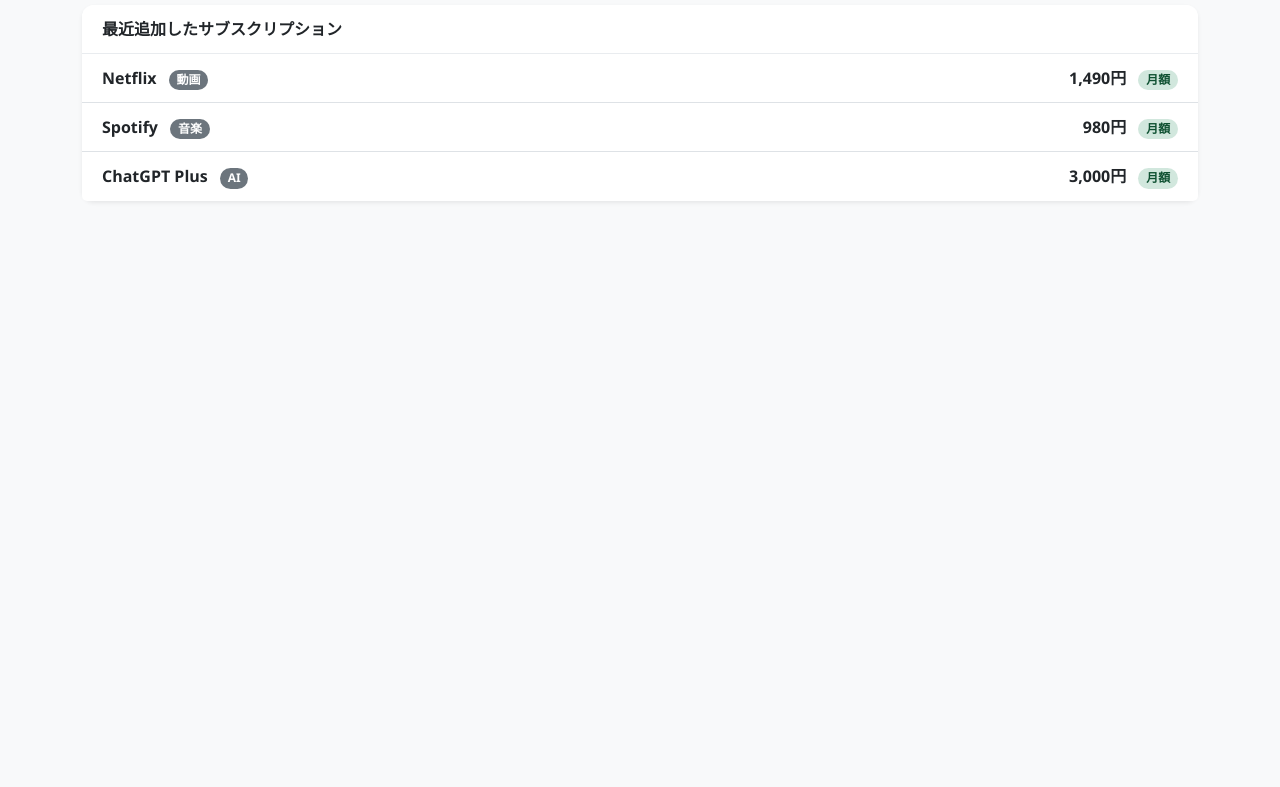
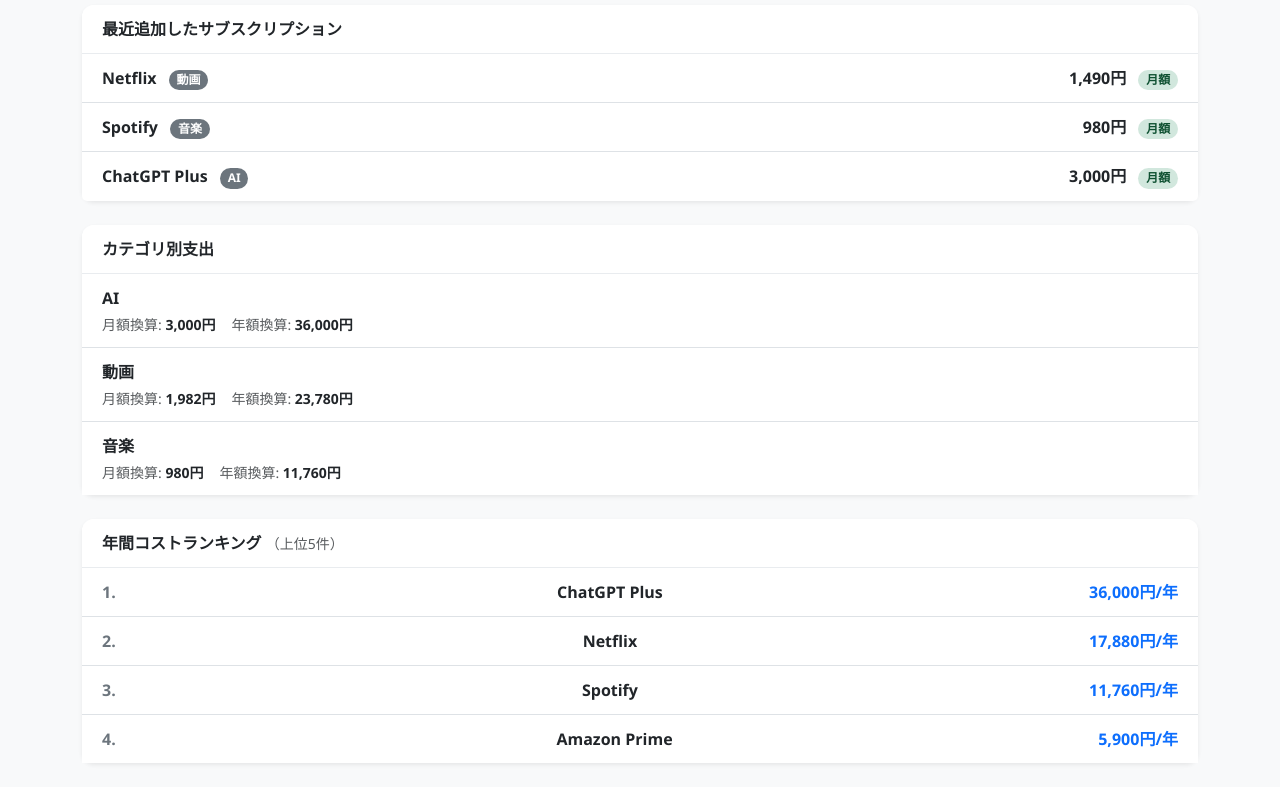
Before and after one commit to Komoleve/subs-tracker, a Flask app: page / in a window 1280 px wide. Shown: the part 424-1211 px from the top of the page. Before the commit the page ends 626 px from the top, so only its background shows below. Run offline with Flask 3, Linux system fonts and the light colour scheme; data comes from the database, SQL or seed files in the repository.

Commit message:
add:カテゴリフィルタ、ソート機能、カテゴリ別支出集計、年間コストランキングの追加

```diff
--- a/static/app.js
+++ b/static/app.js
@@ -9,6 +9,8 @@
 let allSubs = [];
 let deleteModal = null;
 let pendingDeleteId = null;
+let activeFilter = '';   // '' = すべて
+let activeSort   = 'created_desc';
 
 // ── Boot ─────────────────────────────────────────────────────────────────────
 document.addEventListener('DOMContentLoaded', () => {
@@ -20,6 +22,26 @@
 
   // List view
   document.getElementById('btnAdd').addEventListener('click', openAddForm);
+
+  // Filter buttons
+  document.getElementById('filterBtns').addEventListener('click', e => {
+    const btn = e.target.closest('.filter-btn');
+    if (!btn) return;
+    document.querySelectorAll('.filter-btn').forEach(b => {
+      b.classList.remove('active', 'btn-primary');
+      b.classList.add('btn-outline-secondary');
+    });
+    btn.classList.add('active', 'btn-primary');
+    btn.classList.remove('btn-outline-secondary');
+    activeFilter = btn.dataset.cat;
+    renderList();
+  });
+
+  // Sort select
+  document.getElementById('sortSelect').addEventListener('change', e => {
+    activeSort = e.target.value;
+    renderList();
+  });
 
   // Form
   document.getElementById('subForm').addEventListener('submit', handleFormSubmit);
@@ -61,6 +83,15 @@
   }
 }
 
+// ── Helpers ───────────────────────────────────────────────────────────────────
+function monthlyAmount(s) {
+  return s.billing_cycle === 'MONTHLY' ? s.price : Math.round(s.price / 12);
+}
+
+function yearlyAmount(s) {
+  return s.billing_cycle === 'MONTHLY' ? s.price * 12 : s.price;
+}
+
 // ── Dashboard ─────────────────────────────────────────────────────────────────
 function renderDashboard() {
   // Count
@@ -69,13 +100,8 @@
   // Monthly / Yearly totals
   let monthly = 0, yearly = 0;
   allSubs.forEach(s => {
-    if (s.billing_cycle === 'MONTHLY') {
-      monthly += s.price;
-      yearly  += s.price * 12;
-    } else {
-      monthly += Math.round(s.price / 12);
-      yearly  += s.price;
-    }
+    monthly += monthlyAmount(s);
+    yearly  += yearlyAmount(s);
   });
   document.getElementById('dashMonthly').textContent = monthly.toLocaleString();
   document.getElementById('dashYearly').textContent  = yearly.toLocaleString();
@@ -114,16 +140,81 @@
       </li>
     `).join('');
   }
+
+  // ── Category spending ──────────────────────────────────────────────────────
+  const catSpendMap = {};
+  allSubs.forEach(s => {
+    if (!catSpendMap[s.category]) catSpendMap[s.category] = { monthly: 0, yearly: 0 };
+    catSpendMap[s.category].monthly += monthlyAmount(s);
+    catSpendMap[s.category].yearly  += yearlyAmount(s);
+  });
+
+  const catSpendEl = document.getElementById('dashCatSpending');
+  if (Object.keys(catSpendMap).length === 0) {
+    catSpendEl.innerHTML = '<li class="list-group-item text-muted">データなし</li>';
+  } else {
+    // Sort by monthly desc
+    const sorted = Object.entries(catSpendMap).sort((a, b) => b[1].monthly - a[1].monthly);
+    catSpendEl.innerHTML = sorted.map(([cat, val]) => `
+      <li class="list-group-item cat-spending-item">
+        <div class="fw-semibold">${escHtml(cat)}</div>
+        <div class="d-flex gap-3 mt-1">
+          <span class="text-muted small">月額換算: <span class="fw-bold text-dark">${val.monthly.toLocaleString()}円</span></span>
+          <span class="text-muted small">年額換算: <span class="fw-bold text-dark">${val.yearly.toLocaleString()}円</span></span>
+        </div>
+      </li>
+    `).join('');
+  }
+
+  // ── Annual cost ranking (top 5) ────────────────────────────────────────────
+  const rankingEl = document.getElementById('dashRanking');
+  if (allSubs.length === 0) {
+    rankingEl.innerHTML = '<li class="list-group-item text-muted">データなし</li>';
+  } else {
+    const ranked = [...allSubs]
+      .sort((a, b) => yearlyAmount(b) - yearlyAmount(a))
+      .slice(0, 5);
+    rankingEl.innerHTML = ranked.map(s => `
+      <li class="list-group-item d-flex justify-content-between align-items-center">
+        <span class="fw-semibold">${escHtml(s.name)}</span>
+        <span class="fw-bold text-primary">${yearlyAmount(s).toLocaleString()}円/年</span>
+      </li>
+    `).join('');
+  }
 }
 
 // ── List ──────────────────────────────────────────────────────────────────────
 function renderList() {
+  // Filter
+  let subs = activeFilter
+    ? allSubs.filter(s => s.category === activeFilter)
+    : [...allSubs];
+
+  // Sort
+  switch (activeSort) {
+    case 'created_desc':
+      subs.sort((a, b) => new Date(b.created_at) - new Date(a.created_at));
+      break;
+    case 'created_asc':
+      subs.sort((a, b) => new Date(a.created_at) - new Date(b.created_at));
+      break;
+    case 'price_monthly_desc':
+      subs.sort((a, b) => monthlyAmount(b) - monthlyAmount(a));
+      break;
+    case 'price_monthly_asc':
+      subs.sort((a, b) => monthlyAmount(a) - monthlyAmount(b));
+      break;
+    case 'name_asc':
+      subs.sort((a, b) => a.name.localeCompare(b.name, 'ja'));
+      break;
+  }
+
   const tbody = document.getElementById('subsList');
-  if (allSubs.length === 0) {
-    tbody.innerHTML = '<tr><td colspan="5" class="text-center text-muted py-4">登録されているサブスクリプションはありません。</td></tr>';
+  if (subs.length === 0) {
+    tbody.innerHTML = '<tr><td colspan="5" class="text-center text-muted py-4">該当するサブスクリプションはありません。</td></tr>';
     return;
   }
-  tbody.innerHTML = allSubs.map(s => `
+  tbody.innerHTML = subs.map(s => `
     <tr>
       <td class="fw-semibold">${escHtml(s.name)}</td>
       <td><span class="badge rounded-pill bg-secondary">${escHtml(s.category)}</span></td>
--- a/static/style.css
+++ b/static/style.css
@@ -76,6 +76,30 @@
   padding: .75rem 1.25rem;
 }
 
+/* ── Category spending ──────────────────────────────────────────────── */
+.cat-spending-item {
+  padding: .75rem 1.25rem;
+}
+
+/* ── Annual ranking ─────────────────────────────────────────────────── */
+#dashRanking .list-group-item {
+  padding: .75rem 1.25rem;
+}
+
+#dashRanking .list-group-item::before {
+  font-weight: 700;
+  color: #6c757d;
+  min-width: 1.8rem;
+}
+
+/* ── Filter toolbar ─────────────────────────────────────────────────── */
+#filterBtns .filter-btn {
+  border-radius: 999px;
+  font-size: .8rem;
+  padding: .25rem .75rem;
+  transition: all .15s ease;
+}
+
 /* ── Responsive tweaks ──────────────────────────────────────────────── */
 @media (max-width: 576px) {
   .table th:nth-child(3),
--- a/templates/index.html
+++ b/templates/index.html
@@ -73,19 +73,69 @@
     </div>
 
     <!-- Recent subscriptions -->
-    <div class="card shadow-sm">
+    <div class="card shadow-sm mb-4">
       <div class="card-header fw-semibold">最近追加したサブスクリプション</div>
       <ul class="list-group list-group-flush" id="dashRecent"></ul>
+    </div>
+
+    <!-- Category spending -->
+    <div class="card shadow-sm mb-4">
+      <div class="card-header fw-semibold">カテゴリ別支出</div>
+      <div class="card-body p-0">
+        <ul class="list-group list-group-flush" id="dashCatSpending"></ul>
+      </div>
+    </div>
+
+    <!-- Annual cost ranking -->
+    <div class="card shadow-sm">
+      <div class="card-header fw-semibold">年間コストランキング <span class="text-muted fw-normal small">（上位5件）</span></div>
+      <div class="card-body p-0">
+        <ol class="list-group list-group-flush list-group-numbered" id="dashRanking"></ol>
+      </div>
     </div>
   </section>
 
   <!-- ── List ───────────────────────────────────────────────────────── -->
   <section id="viewList" class="d-none">
-    <div class="d-flex justify-content-between align-items-center mb-4">
+    <div class="d-flex justify-content-between align-items-center mb-3">
       <h2 class="fw-bold mb-0">サブスクリプション一覧</h2>
       <button class="btn btn-primary" id="btnAdd">
         <i class="bi bi-plus-lg me-1"></i>新規登録
       </button>
+    </div>
+
+    <!-- Filter & Sort toolbar -->
+    <div class="card shadow-sm mb-3">
+      <div class="card-body py-2">
+        <div class="row g-2 align-items-center">
+          <div class="col-12 col-md-7">
+            <div class="d-flex flex-wrap gap-1" id="filterBtns">
+              <button class="btn btn-sm btn-primary filter-btn active" data-cat="">すべて</button>
+              <button class="btn btn-sm btn-outline-secondary filter-btn" data-cat="動画">動画</button>
+              <button class="btn btn-sm btn-outline-secondary filter-btn" data-cat="音楽">音楽</button>
+              <button class="btn btn-sm btn-outline-secondary filter-btn" data-cat="AI">AI</button>
+              <button class="btn btn-sm btn-outline-secondary filter-btn" data-cat="ゲーム">ゲーム</button>
+              <button class="btn btn-sm btn-outline-secondary filter-btn" data-cat="仕事">仕事</button>
+              <button class="btn btn-sm btn-outline-secondary filter-btn" data-cat="クラウド">クラウド</button>
+              <button class="btn btn-sm btn-outline-secondary filter-btn" data-cat="その他">その他</button>
+            </div>
+          </div>
+          <div class="col-12 col-md-5">
+            <div class="d-flex align-items-center gap-2">
+              <label for="sortSelect" class="text-muted small text-nowrap mb-0">
+                <i class="bi bi-sort-down me-1"></i>並び順
+              </label>
+              <select class="form-select form-select-sm" id="sortSelect">
+                <option value="created_desc">作成日（新しい順）</option>
+                <option value="created_asc">作成日（古い順）</option>
+                <option value="price_monthly_desc">料金（月額換算・高い順）</option>
+                <option value="price_monthly_asc">料金（月額換算・安い順）</option>
+                <option value="name_asc">サービス名（昇順）</option>
+              </select>
+            </div>
+          </div>
+        </div>
+      </div>
     </div>
 
     <div class="card shadow-sm">
```
